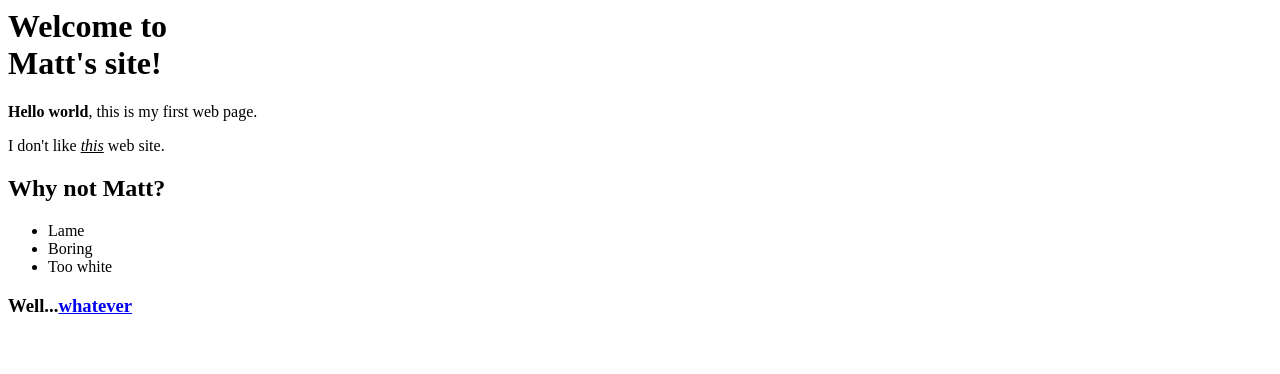
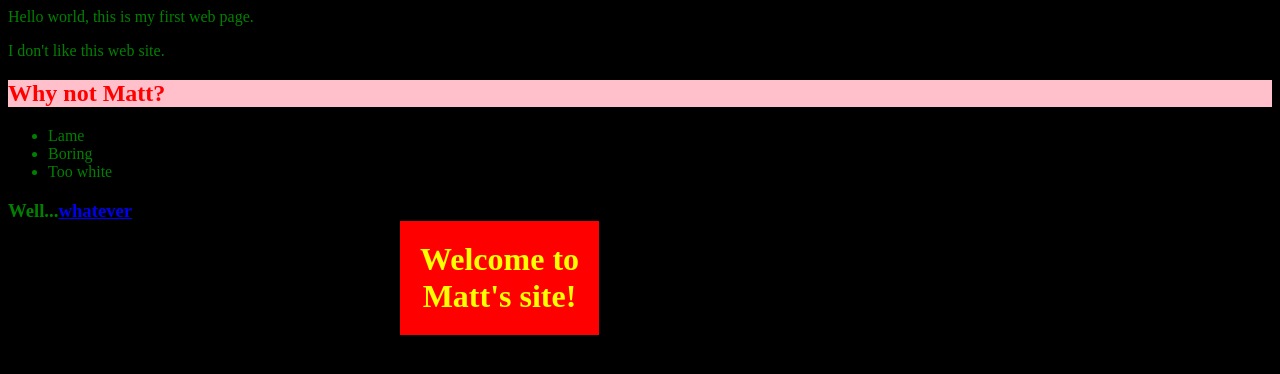
Before and after one commit to mattriddle/CSCI344-Lab-1, a plain HTML site: page index.html in a window 1280 px wide. Drawn offline with Linux system fonts and the light colour scheme.

Commit message:
removed formatting and added css embedded

```diff
--- a/index.html
+++ b/index.html
@@ -1,11 +1,31 @@
 <html>
 	<head>
 		<title>Matt's web site...page</title>
+		<style>
+			body{
+				background:black;
+				color:green;
+			}
+			h1 {
+				background:red;
+				color:yellow;
+				text-align:center;
+				position:absolute;
+				top:200px;
+				left:400px;
+				padding:20px;
+				text-decoration:blink;
+			}
+			h2 {
+				background:pink;
+				color:red;
+			}
+		</style>
 	</head>
 	<body>
 		<h1>Welcome to<br />Matt's site!</h1>
-		<p><b>Hello world</b>, this is my first web page.</p>
-		<p>I don't like <i><u>this</u></i> web site.</p>
+		<p>Hello world, this is my first web page.</p>
+		<p>I don't like this web site.</p>
 			<h2>Why not Matt?</h2>
 			<ul>
 				<li>Lame</li>
```
